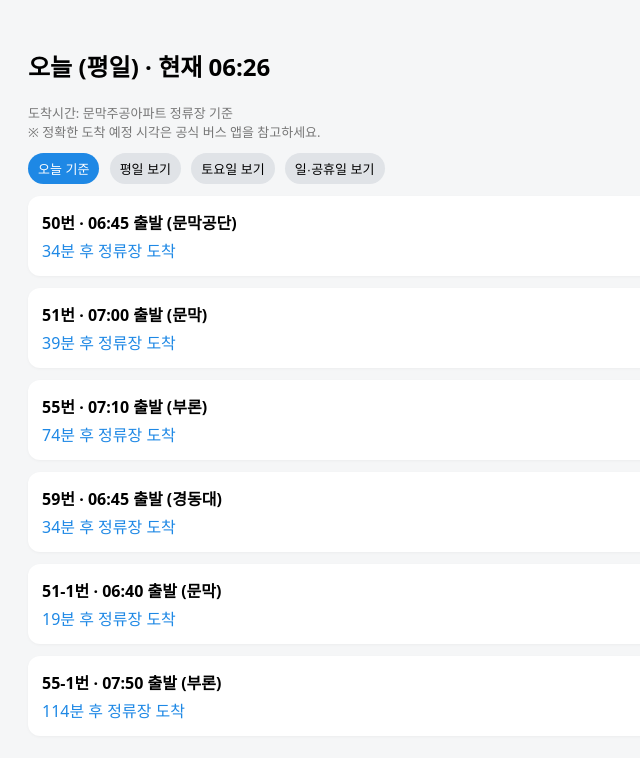
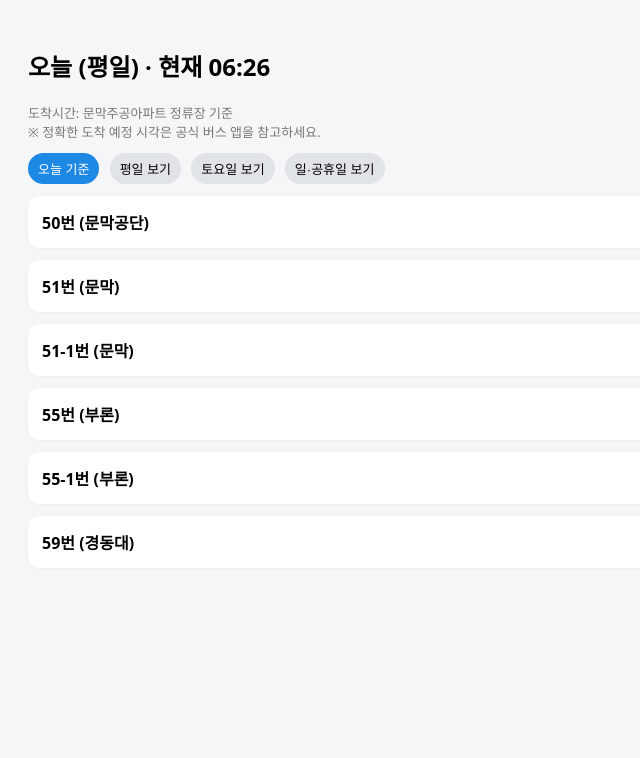
Before and after one commit to 2002alskdj/my_bus, a plain HTML site: page index.html in a window 1280 px wide. Shown: the whole page, without its empty margins (0-640 px from the left). Drawn offline with Linux system fonts and the light colour scheme.

Commit message:
Update index.html

```diff
--- a/index.html
+++ b/index.html
@@ -19,10 +19,6 @@ body {
 .time {
   font-weight: bold;
   cursor: pointer;
-}
-.soon {
-  color: #1e88e5;
-  margin-top: 4px;
 }
 .detail {
   display: none;
@@ -135,7 +131,7 @@ function setDayOverride(v) {
   load(); // 다시 계산해서 화면 갱신
 }
 
-// 버스번호 기준으로 오늘 전체 도착 시각표 HTML 생성 (남은 시간 표시 없음, 출발/도착 함께)
+// 버스번호 기준으로 오늘 전체 출발/도착 시간표 HTML 생성
 function buildFullScheduleHtml(busNo, dayType, rawSchedule, offsetData) {
   const rows = rawSchedule.filter(row =>
     row.bus === busNo && isTodayIncluded(row.type, dayType)
@@ -153,8 +149,8 @@ function buildFullScheduleHtml(busNo, dayType, rawSchedule, offsetData) {
       );
       const offset = off ? off.offset_min : 0;
       const arrive = base + offset;
-      const departStr = t.length === 4 ? `0${t}` : t; // 7:05 → 07:05 보정용
-      lines.push(`${departStr} 출발 → ${toTime(arrive)} 도착`);
+      const departStr = t.length === 4 ? `0${t}` : t; // 7:05 → 07:05
+      lines.push(`${departStr} 출발 → ${toTime(arrive)} 정류장 도착`);
     });
   });
 
@@ -176,68 +172,26 @@ async function load() {
     : `선택 요일: ${dayType} (오늘은 ${realDay}) · 기준시각 ${toTime(nowMin)}`;
   document.getElementById("today").innerText = title;
 
-  const GRACE_MIN = 3; // 도착 후 3분까지는 0분으로 남겨두기
+  // 선택된 요일에 해당하는 row만
+  const todayRows = rawSchedule.filter(row =>
+    isTodayIncluded(row.type, dayType)
+  );
 
-  let result = [];
-
-  rawSchedule.forEach(row => {
-    if (!isTodayIncluded(row.type, dayType)) return;
-
-    row.times.forEach(t => {
-      const base = toMin(t); // 종점 출발 시각
-
-      const off = offsetData.find(o =>
-        o.bus === row.bus &&
-        o.origin === row.origin &&
-        isTodayIncluded(o.type, dayType)
-      );
-
-      const offset = off ? off.offset_min : 0;
-      const arrive = base + offset; // 정류장 도착 시각
-
-      // 도착 후 GRACE_MIN 분까지는 리스트에 남겨두기
-      if (arrive >= nowMin - GRACE_MIN) {
-        const remainRaw = arrive - nowMin;
-        const remain = Math.max(remainRaw, 0); // 0 미만은 0으로 고정
-
-        result.push({
-          bus: row.bus,
-          origin: row.origin,
-          departTime: toTime(base),   // 종점 출발 시각
-          arriveTime: toTime(arrive), // 정류장 도착 시각
-          remain: remain              // 정류장 도착까지 남은 분
-        });
-      }
-    });
-  });
-
-  // 남은 시간 기준 정렬
-  result.sort((a, b) => a.remain - b.remain);
-
-  // 버스 번호별로 그룹화
-  const byBus = {};
-  result.forEach(r => {
-    if (!byBus[r.bus]) byBus[r.bus] = [];
-    byBus[r.bus].push(r);
-  });
-
-  const mainList = Object.keys(byBus).map(busNo => {
-    const times = byBus[busNo];
-    return {
-      bus: busNo,
-      origin: times[0].origin,
-      next: times[0],
-      all: times
-    };
-  });
+  // 버스 번호 목록 정리
+  const busSet = new Set(todayRows.map(row => row.bus));
+  const busList = Array.from(busSet).sort(); // 버스번호 순
 
   const box = document.getElementById("busList");
   box.innerHTML = "";
 
-  mainList.forEach(item => {
-    const id = `bus-${item.bus}`;
+  // 버스번호만 리스트로 그리고, 클릭하면 전체 시간표 토글
+  busList.forEach(busNo => {
+    const id = `bus-${busNo}`;
+    const sampleRow = todayRows.find(r => r.bus === busNo);
+    const origin = sampleRow ? sampleRow.origin : "";
+
     const detailHtml = buildFullScheduleHtml(
-      item.bus,
+      busNo,
       dayType,
       rawSchedule,
       offsetData
@@ -246,9 +200,8 @@ async function load() {
     box.innerHTML += `
       <div class="bus">
         <div class="time" onclick="toggleDetail('${id}')">
-          ${item.bus}번 · ${item.next.departTime} 출발 (${item.origin})
+          ${busNo}번 (${origin})
         </div>
-        <div class="soon">${item.next.remain}분 후 정류장 도착</div>
         <div id="${id}" class="detail">
           ${detailHtml}
         </div>
```
